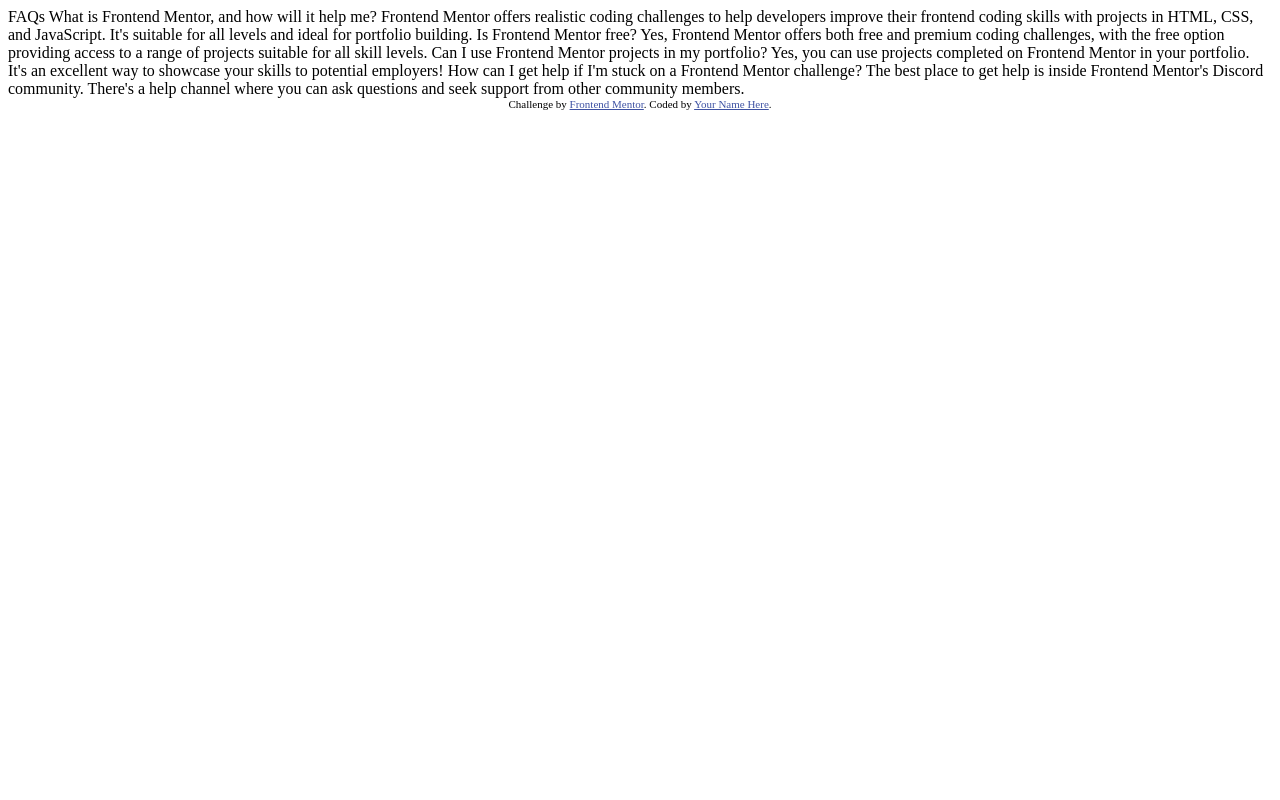
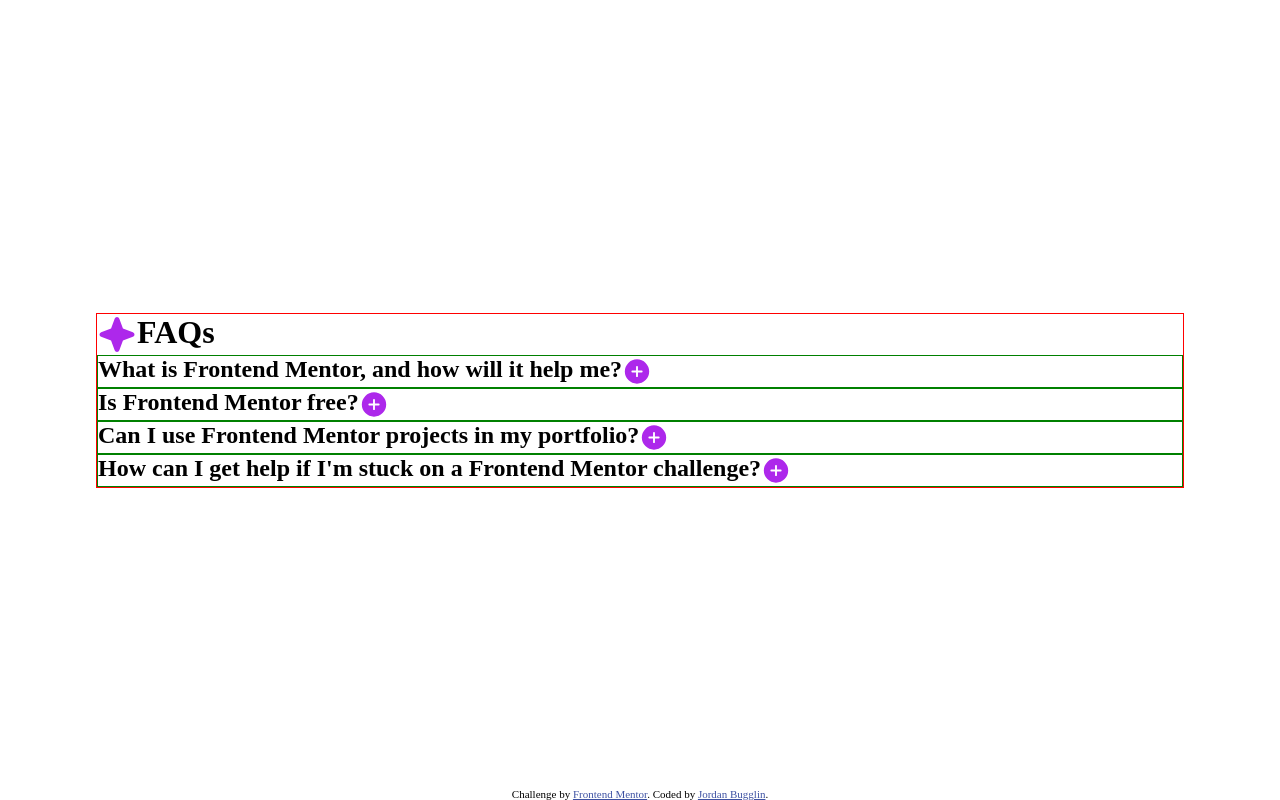
Before and after one commit to Jbugglin/faqAccordion, a plain HTML site: page index.html in a window 1280 px wide. Drawn offline with Linux system fonts and the light colour scheme.

Commit message:
Update
action.js and style.css were added to the project file and linked to index.html.

I found that using <article>, <summary> and <details> semantic HTML tags will actually be more beneficial to completing this project than trying to assemble it via divs.

This update just got all the main elements of the page in place and working. Will work on stylizing and adding functionality. I plan on working on the functionality first, then styling after. The next thing that I want to work on would be using js to change the plus-icons to negative once the details are shown.

```diff
--- a/index.html
+++ b/index.html
@@ -1,48 +1,70 @@
 <!DOCTYPE html>
 <html lang="en">
+
 <head>
-  <meta charset="UTF-8">
-  <meta name="viewport" content="width=device-width, initial-scale=1.0"> <!-- displays site properly based on user's device -->
+    <meta charset="UTF-8">
+    <meta name="viewport" content="width=device-width, initial-scale=1.0">
+    <!-- displays site properly based on user's device -->
 
-  <link rel="icon" type="image/png" sizes="32x32" href="./assets/images/favicon-32x32.png">
+    <link rel="icon" type="image/png" sizes="32x32" href="./assets/images/favicon-32x32.png">
 
-  <title>Frontend Mentor | FAQ accordion</title>
+    <link rel="stylesheet" href="style.css">
 
-  <!-- Feel free to remove these styles or customise in your own stylesheet 👍 -->
-  <style>
-    .attribution { font-size: 11px; text-align: center; }
-    .attribution a { color: hsl(228, 45%, 44%); }
-  </style>
+    <title>Frontend Mentor | FAQ accordion</title>
+
 </head>
+
 <body>
+    <main>
+        <header>
+            <img src="./assets/images/icon-star.svg" alt="Star-Icon">
+            <h1>FAQs</h1>
+        </header>
 
-  FAQs
+        <article>
+            <details>
+                <summary>
+                    <h2>What is Frontend Mentor, and how will it help me?</h2>
+                    <img src="./assets/images/icon-plus.svg" alt="plus_icon">
+                </summary>
+                <p>Frontend Mentor offers realistic coding challenges to help developers improve their frontend coding skills with projects in HTML, CSS, and JavaScript. It's suitable for all levels and ideal for portfolio building.
+                </p>
+            </details>
 
-  What is Frontend Mentor, and how will it help me?
+            <details>
+                <summary>
+                    <h2>Is Frontend Mentor free?</h2>
+                    <img src="./assets/images/icon-plus.svg" alt="plus_icon">
+                </summary>
+                <p>Yes, Frontend Mentor offers both free and premium coding challenges, with the free option providing access to a range of projects suitable for all skill levels.</p>
+            </details>
 
-  Frontend Mentor offers realistic coding challenges to help developers improve their
-  frontend coding skills with projects in HTML, CSS, and JavaScript. It's suitable for
-  all levels and ideal for portfolio building.
+            <details>
+                <summary>
+                    <h2>Can I use Frontend Mentor projects in my portfolio?</h2>
+                    <img src="./assets/images/icon-plus.svg" alt="plus_icon">
+                </summary>
+                <p>Yes, you can use projects completed on Frontend Mentor in your portfolio. It's an excellent way to showcase your skills to potential employers!</p>
+            </details>
 
-  Is Frontend Mentor free?
-
-  Yes, Frontend Mentor offers both free and premium coding challenges, with the free
-  option providing access to a range of projects suitable for all skill levels.
-
-  Can I use Frontend Mentor projects in my portfolio?
-
-  Yes, you can use projects completed on Frontend Mentor in your portfolio. It's an excellent
-  way to showcase your skills to potential employers!
-
-  How can I get help if I'm stuck on a Frontend Mentor challenge?
-
-  The best place to get help is inside Frontend Mentor's Discord community. There's a help
-  channel where you can ask questions and seek support from other community members.
+            <details>
+                <summary>
+                    <h2>How can I get help if I'm stuck on a Frontend Mentor challenge?</h2>
+                    <img src="./assets/images/icon-plus.svg" alt="plus_icon">
+                </summary>
+                <p>The best place to get help is inside Frontend Mentor's Discord community. There's a help channel where you can ask questions and seek support from other community members.</p>
+            </details>
+        </article>
+    </main>
 
 
-  <div class="attribution">
-    Challenge by <a href="https://www.frontendmentor.io?ref=challenge" target="_blank">Frontend Mentor</a>.
-    Coded by <a href="#">Your Name Here</a>.
-  </div>
+
+
+
+
+    <footer class="attribution">
+        Challenge by <a href="https://www.frontendmentor.io?ref=challenge" target="_blank">Frontend Mentor</a>. Coded by <a href="https://github.com/Jbugglin/faqAccordion">Jordan Bugglin</a>.
+    </footer>
 </body>
+
 </html>
--- /dev/null
+++ b/style.css
@@ -0,0 +1,47 @@
+*,
+*::after,
+*::before {
+    box-sizing: border-box;
+    margin: 0;
+    padding: 0;
+}
+
+body {
+    width: 100dvw;
+    height: 100dvh;
+    position: relative;
+    display: flex;
+    flex-direction: column;
+    justify-content: center;
+    align-items: center;
+}
+
+main {
+    border: 1px solid red;
+    width: 85%;
+    height: fit-content;
+}
+
+header {
+    display: flex;
+}
+
+summary {
+    list-style-type: none;
+    border: 1px solid green;
+    display: flex;
+}
+
+footer {
+    position: absolute;
+    bottom: 0;
+}
+
+.attribution {
+    font-size: 11px;
+    text-align: center;
+}
+
+.attribution a {
+    color: hsl(228, 45%, 44%);
+}
```
Also changed, not shown: action.js (added).
